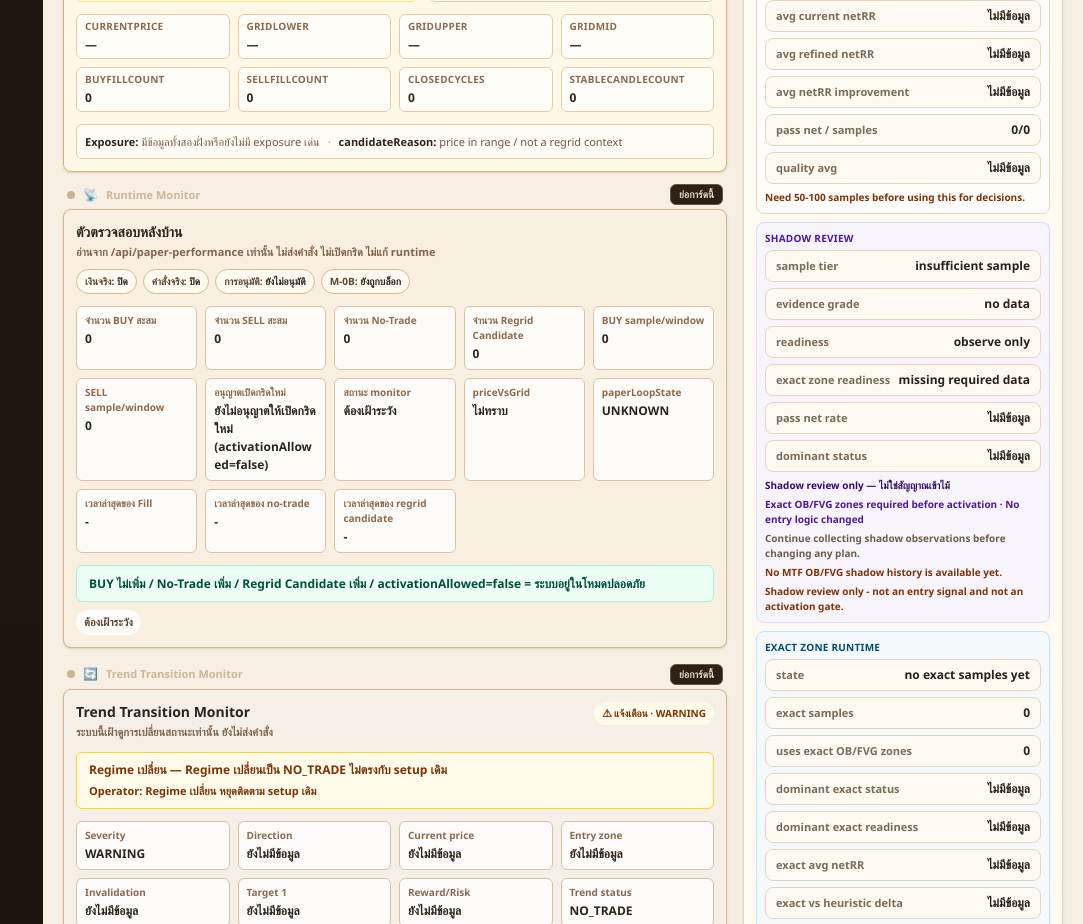
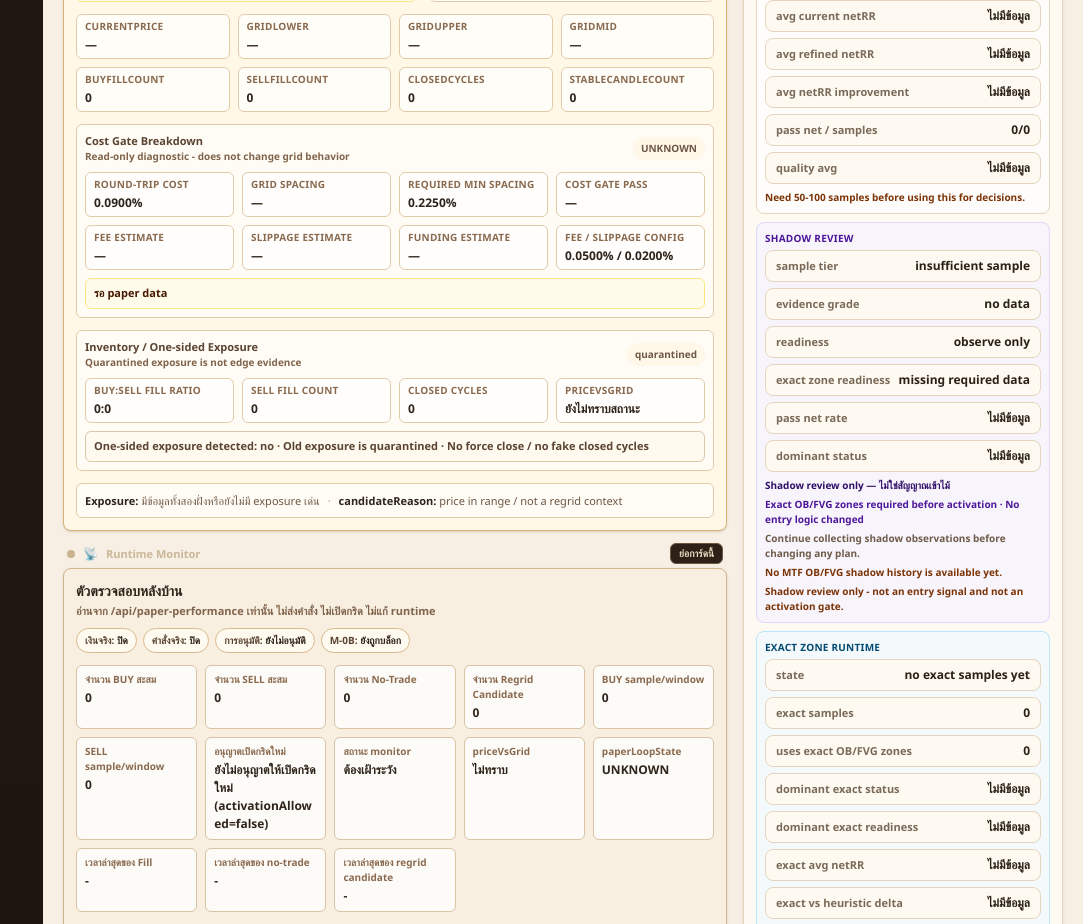
Before and after one commit to preechayutbubphachat/bingx-agent, a Next.js app in the folder dashboard/: page /agent-hq in a window 1280 px wide. Shown: the part 1500-2424 px from the top of the page, without its empty margins (197-1280 px from the left). Built offline with nearby package versions, Linux system fonts and the light colour scheme.

Commit message:
feat(agent-hq): add cost and inventory diagnostics

```diff
--- a/dashboard/components/trading-agent-hq/DynamicRegridStatusCard.tsx
+++ b/dashboard/components/trading-agent-hq/DynamicRegridStatusCard.tsx
@@ -29,9 +29,27 @@ function Metric({ label, value }: { label: string; value: string | number }) {
   );
 }
 
+function pct(value: number | null): string {
+  return value == null ? "—" : `${value.toFixed(4)}%`;
+}
+
+function money(value: number | null): string {
+  return value == null ? "—" : value.toFixed(4);
+}
+
+function boolText(value: boolean | null): string {
+  if (value == null) return "—";
+  return value ? "yes" : "no";
+}
+
 export default function DynamicRegridStatusCard({ paper, safety }: DynamicRegridStatusCardProps) {
   const regrid = paper.dynamicRegrid;
   const candidate = regrid.candidate;
+  const cost = paper.costGateBreakdown;
+  const inventory = paper.runtimeMonitor;
+  const oldExposurePolicy = paper.paperEpoch.oldExposurePolicy;
+  const oneSided = inventory.cumulativeBuyFillCount > 0 && inventory.cumulativeSellFillCount === 0;
+  const quarantined = oldExposurePolicy.some((item) => item.toUpperCase().includes("QUARANTINE"));
   const activationLabel = activationAllowedLabel(candidate.activationAllowed);
   const cooldownText =
     typeof candidate.cooldownRemaining === "number"
@@ -95,6 +113,55 @@ export default function DynamicRegridStatusCard({ paper, safety }: DynamicRegrid
         />
       </div>
 
+      <div className="mt-3 rounded-md border border-[#e4cba8] bg-white/60 p-2">
+        <div className="flex flex-wrap items-center justify-between gap-2">
+          <div>
+            <div className="text-[11px] font-black text-[#5b4432]">Cost Gate Breakdown</div>
+            <div className="text-[10px] font-bold text-[#80644c]">Read-only diagnostic - does not change grid behavior</div>
+          </div>
+          <span className="rounded-full bg-[#fff7e8] px-2 py-1 text-[10px] font-black text-[#6d5745]">
+            {cost.status}
+          </span>
+        </div>
+        <div className="mt-2 grid gap-2 sm:grid-cols-2 lg:grid-cols-4">
+          <Metric label="Round-trip cost" value={pct(cost.roundTripCostPct)} />
+          <Metric label="Grid spacing" value={pct(cost.gridSpacingPct)} />
+          <Metric label="Required min spacing" value={pct(cost.requiredMinSpacingPct)} />
+          <Metric label="Cost gate pass" value={boolText(cost.pass)} />
+          <Metric label="Fee estimate" value={money(cost.feeEstimateTotal)} />
+          <Metric label="Slippage estimate" value={money(cost.slippageEstimateTotal)} />
+          <Metric label="Funding estimate" value={money(cost.fundingEstimateTotal)} />
+          <Metric label="Fee / slippage config" value={`${pct(cost.feePctConfig)} / ${pct(cost.slippagePctConfig)}`} />
+        </div>
+        {cost.warning || cost.nextAction ? (
+          <div className="mt-2 rounded-md border border-amber-200 bg-amber-50 px-2 py-1.5 text-[11px] font-black text-amber-950">
+            {cost.warning ? "Cost gate warning. " : ""}{cost.nextAction ?? "Review cost gate details."}
+          </div>
+        ) : null}
+      </div>
+
+      <div className="mt-3 rounded-md border border-[#e4cba8] bg-white/60 p-2">
+        <div className="flex flex-wrap items-center justify-between gap-2">
+          <div>
+            <div className="text-[11px] font-black text-[#5b4432]">Inventory / One-sided Exposure</div>
+            <div className="text-[10px] font-bold text-[#80644c]">Quarantined exposure is not edge evidence</div>
+          </div>
+          <div className="flex flex-wrap gap-1.5">
+            {oneSided ? <span className="rounded-full bg-amber-100 px-2 py-1 text-[10px] font-black text-amber-900">one-sided</span> : null}
+            {quarantined ? <span className="rounded-full bg-[#fff7e8] px-2 py-1 text-[10px] font-black text-[#6d5745]">quarantined</span> : null}
+          </div>
+        </div>
+        <div className="mt-2 grid gap-2 sm:grid-cols-2 lg:grid-cols-4">
+          <Metric label="Buy:Sell fill ratio" value={`${inventory.cumulativeBuyFillCount}:${inventory.cumulativeSellFillCount}`} />
+          <Metric label="Sell fill count" value={regrid.sellFillCount} />
+          <Metric label="Closed cycles" value={paper.closedCycles} />
+          <Metric label="priceVsGrid" value={regridStatusLabel(regrid.priceVsGrid)} />
+        </div>
+        <div className="mt-2 rounded-md border border-[#dcc7aa] bg-[#fffaf0] px-2 py-1.5 text-[11px] font-black text-[#5b4432]">
+          One-sided exposure detected: {oneSided ? "yes" : "no"} · Old exposure is {quarantined ? "quarantined" : "not marked quarantined"} · No force close / no fake closed cycles
+        </div>
+      </div>
+
       <div className="mt-3 rounded-md border border-[#e4cba8] bg-white/60 p-2 text-[11px] leading-relaxed text-[#6d5745]">
         <span className="font-black text-[#2f241b]">Exposure: </span>
         {regridExposureLabel(regrid)}
--- a/dashboard/lib/trading-agent-hq/adapter.ts
+++ b/dashboard/lib/trading-agent-hq/adapter.ts
@@ -128,6 +128,20 @@ function mapPaper(status: AnyObj, perf: AnyObj): PaperVM {
     paperModeDetected: bool(journal.paperModeDetected),
     edgeStatus,
     costGateStatus: mapCostGateStatus(str(costGate.status, "")),
+    costGateBreakdown: {
+      roundTripCostPct: numOrNull(costGate.roundTripCostPct),
+      gridSpacingPct: numOrNull(costGate.gridSpacingPct),
+      requiredMinSpacingPct: numOrNull(costGate.requiredMinSpacingPct),
+      pass: boolOrNull(costGate.pass),
+      warning: boolOrNull(costGate.warning),
+      nextAction: strOrNull(costGate.nextAction),
+      feeEstimateTotal: numOrNull(perf.feeEstimateTotal),
+      slippageEstimateTotal: numOrNull(perf.slippageEstimateTotal),
+      fundingEstimateTotal: numOrNull(perf.fundingEstimateTotal),
+      feePctConfig: numOrNull(obj(loop.trendPaperConfigPublic).feePct),
+      slippagePctConfig: numOrNull(obj(loop.trendPaperConfigPublic).slippagePct),
+      status: mapCostGateBreakdownStatus(costGate),
+    },
     runtimeMonitor: {
       cumulativeBuyFillCount: num(runtimeMonitor.cumulativeBuyFillCount, 0),
       cumulativeSellFillCount: num(runtimeMonitor.cumulativeSellFillCount, 0),
@@ -918,6 +932,20 @@ function mapCostGateStatus(status: string): PaperVM["costGateStatus"] {
   return "UNKNOWN";
 }
 
+function mapCostGateBreakdownStatus(costGate: AnyObj): PaperVM["costGateBreakdown"]["status"] {
+  const hasData =
+    numOrNull(costGate.roundTripCostPct) != null ||
+    numOrNull(costGate.gridSpacingPct) != null ||
+    numOrNull(costGate.requiredMinSpacingPct) != null ||
+    typeof costGate.pass === "boolean" ||
+    typeof costGate.warning === "boolean";
+  if (!hasData) return "NO_DATA";
+  if (bool(costGate.pass)) return "PASS";
+  if (bool(costGate.warning)) return "WARNING";
+  if (costGate.pass === false) return "FAIL";
+  return mapCostGateStatus(str(costGate.status, "UNKNOWN"));
+}
+
 function mapLog(status: AnyObj): LogEntry[] {
   const journal = obj(status.paperJournal);
   const events = Array.isArray(journal.recentEvents) ? journal.recentEvents : [];
--- a/dashboard/lib/trading-agent-hq/mockState.ts
+++ b/dashboard/lib/trading-agent-hq/mockState.ts
@@ -26,6 +26,20 @@ export const MOCK_VIEW_MODEL: TradingAgentHQViewModel = {
     paperModeDetected: true,
     edgeStatus: "DATA_GAP", // closedCycles===0 → never edge PASS
     costGateStatus: "PASS",
+    costGateBreakdown: {
+      roundTripCostPct: 0.14,
+      gridSpacingPct: 0.72,
+      requiredMinSpacingPct: 0.25,
+      pass: true,
+      warning: false,
+      nextAction: "read_only_mock_no_action",
+      feeEstimateTotal: 0.05,
+      slippageEstimateTotal: 0.02,
+      fundingEstimateTotal: 0,
+      feePctConfig: 0.05,
+      slippagePctConfig: 0.02,
+      status: "PASS",
+    },
     runtimeMonitor: {
       cumulativeBuyFillCount: 1460,
       cumulativeSellFillCount: 0,
--- a/dashboard/lib/trading-agent-hq/viewModel.ts
+++ b/dashboard/lib/trading-agent-hq/viewModel.ts
@@ -57,6 +57,7 @@ export interface PaperVM {
   edgeStatus: "DATA_GAP" | "REAL_FILLS_ACCUMULATING" | "UNKNOWN";
   /** cost gate status from public-safe performance payload; never means edge/live-ready */
   costGateStatus: "PASS" | "WARNING" | "FAIL" | "UNKNOWN";
+  costGateBreakdown: CostGateBreakdownVM;
   dynamicRegrid: DynamicRegridVM;
   runtimeMonitor: RuntimeMonitorVM;
   regridReadiness: RegridReadinessVM;
@@ -93,6 +94,21 @@ export interface TrendPaperConfigPublicVM {
   minRewardRisk: number | null;
   feePct: number | null;
   slippagePct: number | null;
+}
+
+export interface CostGateBreakdownVM {
+  roundTripCostPct: number | null;
+  gridSpacingPct: number | null;
+  requiredMinSpacingPct: number | null;
+  pass: boolean | null;
+  warning: boolean | null;
+  nextAction: string | null;
+  feeEstimateTotal: number | null;
+  slippageEstimateTotal: number | null;
+  fundingEstimateTotal: number | null;
+  feePctConfig: number | null;
+  slippagePctConfig: number | null;
+  status: "NO_DATA" | "PASS" | "WARNING" | "FAIL" | "UNKNOWN";
 }
 
 // T-3H-6-a — aggregated view of the append-only decision log. Pure display data.
```
Also changed, not shown: 1 other file (tests, documents, lock files or other folders).
